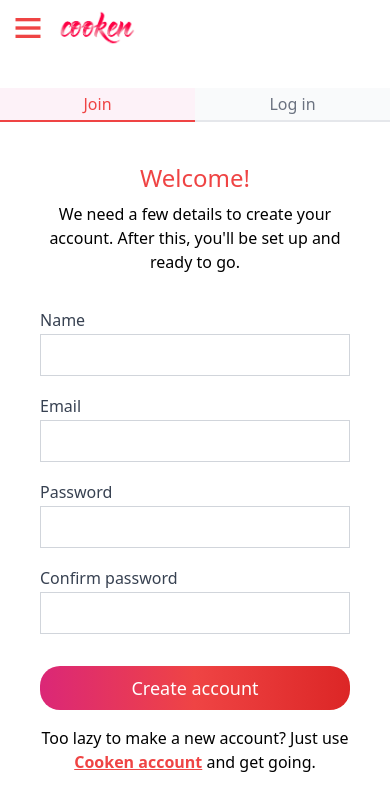
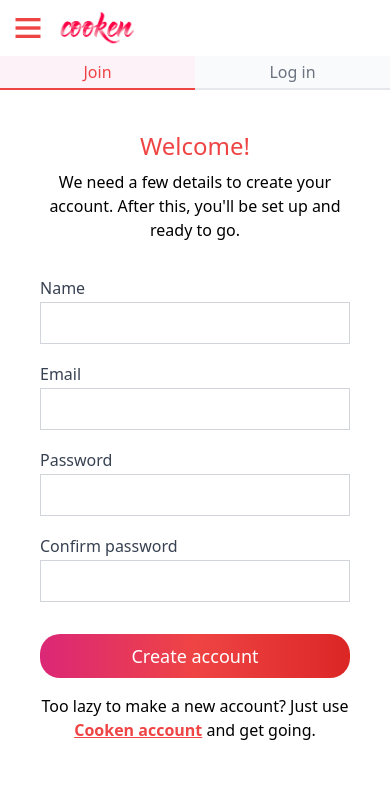
Before and after one commit to risanto/cooken, a React (Create React App) app in the folder client/: page /joinLogin in a window 390 px wide. Shown: the top 810 px of the page. Built offline with nearby package versions, Linux system fonts and the light colour scheme.

Commit message:
Adjust joinLogin page margin

```diff
--- a/client/src/components/views/JoinLogin.js
+++ b/client/src/components/views/JoinLogin.js
@@ -100,7 +100,7 @@ const JoinLogin = (props) => {
         >
             <Nav showLogo={true} />
 
-            <section className="flex flex-col w-full pb-10 my-8 bg-white sm-500:rounded-lg sm-500:shadow-md sm-500:w-2/3 lg:w-1/3 sm-500:mx-auto">
+            <section className="flex flex-col w-full pb-10 bg-white sm-500:my-8 sm-500:rounded-lg sm-500:shadow-md sm-500:w-2/3 lg:w-1/3 sm-500:mx-auto">
                 <div className="flex justify-around">
                     {/* Join / log in */}
                     <h2
```
Also changed, not shown: 1 other file (tests, documents, lock files or other folders).
